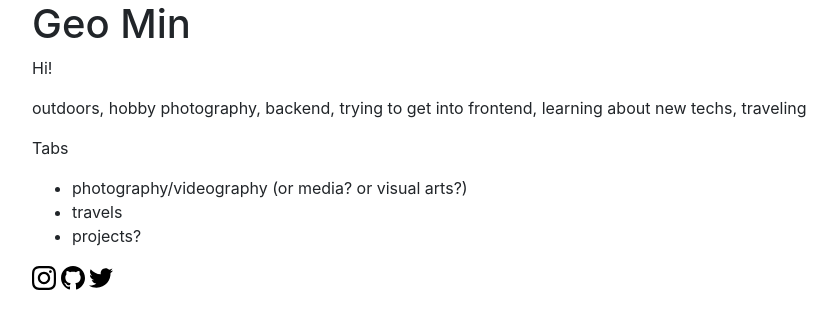
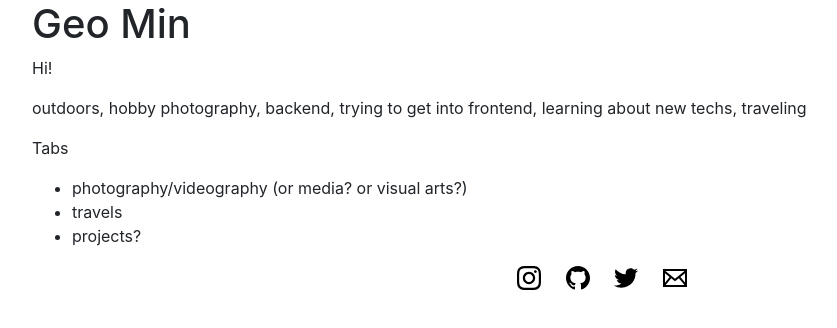
Before and after one commit to geo-personalsite/geo-personalsite.github.io, a plain HTML site: page index.html in a window 1280 px wide. Shown: the whole page, without its empty margins (38-875 px from the left). Drawn offline with nearby package versions, Linux system fonts and the light colour scheme.

Commit message:
footer added

```diff
--- a/index.html
+++ b/index.html
@@ -21,12 +21,23 @@
                         <li>travels</li>
                         <li>projects?</li>
                     </ul>
-                    <a href="https://www.instagram.com/geomin76/" target="_blank"><svg xmlns="http://www.w3.org/2000/svg" width="24" height="24" viewBox="0 0 24 24"><path d="M12 2.163c3.204 0 3.584.012 4.85.07 3.252.148 4.771 1.691 4.919 4.919.058 1.265.069 1.645.069 4.849 0 3.205-.012 3.584-.069 4.849-.149 3.225-1.664 4.771-4.919 4.919-1.266.058-1.644.07-4.85.07-3.204 0-3.584-.012-4.849-.07-3.26-.149-4.771-1.699-4.919-4.92-.058-1.265-.07-1.644-.07-4.849 0-3.204.013-3.583.07-4.849.149-3.227 1.664-4.771 4.919-4.919 1.266-.057 1.645-.069 4.849-.069zm0-2.163c-3.259 0-3.667.014-4.947.072-4.358.2-6.78 2.618-6.98 6.98-.059 1.281-.073 1.689-.073 4.948 0 3.259.014 3.668.072 4.948.2 4.358 2.618 6.78 6.98 6.98 1.281.058 1.689.072 4.948.072 3.259 0 3.668-.014 4.948-.072 4.354-.2 6.782-2.618 6.979-6.98.059-1.28.073-1.689.073-4.948 0-3.259-.014-3.667-.072-4.947-.196-4.354-2.617-6.78-6.979-6.98-1.281-.059-1.69-.073-4.949-.073zm0 5.838c-3.403 0-6.162 2.759-6.162 6.162s2.759 6.163 6.162 6.163 6.162-2.759 6.162-6.163c0-3.403-2.759-6.162-6.162-6.162zm0 10.162c-2.209 0-4-1.79-4-4 0-2.209 1.791-4 4-4s4 1.791 4 4c0 2.21-1.791 4-4 4zm6.406-11.845c-.796 0-1.441.645-1.441 1.44s.645 1.44 1.441 1.44c.795 0 1.439-.645 1.439-1.44s-.644-1.44-1.439-1.44z"/></svg></a>
-                    <a href="https://github.com/geomin76/" target="_blank"><svg xmlns="http://www.w3.org/2000/svg" width="24" height="24" viewBox="0 0 24 24"><path d="M12 0c-6.626 0-12 5.373-12 12 0 5.302 3.438 9.8 8.207 11.387.599.111.793-.261.793-.577v-2.234c-3.338.726-4.033-1.416-4.033-1.416-.546-1.387-1.333-1.756-1.333-1.756-1.089-.745.083-.729.083-.729 1.205.084 1.839 1.237 1.839 1.237 1.07 1.834 2.807 1.304 3.492.997.107-.775.418-1.305.762-1.604-2.665-.305-5.467-1.334-5.467-5.931 0-1.311.469-2.381 1.236-3.221-.124-.303-.535-1.524.117-3.176 0 0 1.008-.322 3.301 1.23.957-.266 1.983-.399 3.003-.404 1.02.005 2.047.138 3.006.404 2.291-1.552 3.297-1.23 3.297-1.23.653 1.653.242 2.874.118 3.176.77.84 1.235 1.911 1.235 3.221 0 4.609-2.807 5.624-5.479 5.921.43.372.823 1.102.823 2.222v3.293c0 .319.192.694.801.576 4.765-1.589 8.199-6.086 8.199-11.386 0-6.627-5.373-12-12-12z"/></svg></a>
-                    <a href="https://twitter.com/geomin76" target="_blank"><svg xmlns="http://www.w3.org/2000/svg" width="24" height="24" viewBox="0 0 24 24"><path d="M24 4.557c-.883.392-1.832.656-2.828.775 1.017-.609 1.798-1.574 2.165-2.724-.951.564-2.005.974-3.127 1.195-.897-.957-2.178-1.555-3.594-1.555-3.179 0-5.515 2.966-4.797 6.045-4.091-.205-7.719-2.165-10.148-5.144-1.29 2.213-.669 5.108 1.523 6.574-.806-.026-1.566-.247-2.229-.616-.054 2.281 1.581 4.415 3.949 4.89-.693.188-1.452.232-2.224.084.626 1.956 2.444 3.379 4.6 3.419-2.07 1.623-4.678 2.348-7.29 2.04 2.179 1.397 4.768 2.212 7.548 2.212 9.142 0 14.307-7.721 13.995-14.646.962-.695 1.797-1.562 2.457-2.549z"/></svg></a>
                 </div>
             </div>
         </div>
+
+        <footer>
+            <div class="container">
+                <div class="row">
+                    <div class="xl-12 lg-12 md-12 sm-12" style="margin: auto;">
+                        <a style="padding: 10px" href="https://www.instagram.com/geomin76/" target="_blank"><svg xmlns="http://www.w3.org/2000/svg" width="24" height="24" viewBox="0 0 24 24"><path d="M12 2.163c3.204 0 3.584.012 4.85.07 3.252.148 4.771 1.691 4.919 4.919.058 1.265.069 1.645.069 4.849 0 3.205-.012 3.584-.069 4.849-.149 3.225-1.664 4.771-4.919 4.919-1.266.058-1.644.07-4.85.07-3.204 0-3.584-.012-4.849-.07-3.26-.149-4.771-1.699-4.919-4.92-.058-1.265-.07-1.644-.07-4.849 0-3.204.013-3.583.07-4.849.149-3.227 1.664-4.771 4.919-4.919 1.266-.057 1.645-.069 4.849-.069zm0-2.163c-3.259 0-3.667.014-4.947.072-4.358.2-6.78 2.618-6.98 6.98-.059 1.281-.073 1.689-.073 4.948 0 3.259.014 3.668.072 4.948.2 4.358 2.618 6.78 6.98 6.98 1.281.058 1.689.072 4.948.072 3.259 0 3.668-.014 4.948-.072 4.354-.2 6.782-2.618 6.979-6.98.059-1.28.073-1.689.073-4.948 0-3.259-.014-3.667-.072-4.947-.196-4.354-2.617-6.78-6.979-6.98-1.281-.059-1.69-.073-4.949-.073zm0 5.838c-3.403 0-6.162 2.759-6.162 6.162s2.759 6.163 6.162 6.163 6.162-2.759 6.162-6.163c0-3.403-2.759-6.162-6.162-6.162zm0 10.162c-2.209 0-4-1.79-4-4 0-2.209 1.791-4 4-4s4 1.791 4 4c0 2.21-1.791 4-4 4zm6.406-11.845c-.796 0-1.441.645-1.441 1.44s.645 1.44 1.441 1.44c.795 0 1.439-.645 1.439-1.44s-.644-1.44-1.439-1.44z"/></svg></a>
+                        <a style="padding: 10px" href="https://github.com/geomin76/" target="_blank"><svg xmlns="http://www.w3.org/2000/svg" width="24" height="24" viewBox="0 0 24 24"><path d="M12 0c-6.626 0-12 5.373-12 12 0 5.302 3.438 9.8 8.207 11.387.599.111.793-.261.793-.577v-2.234c-3.338.726-4.033-1.416-4.033-1.416-.546-1.387-1.333-1.756-1.333-1.756-1.089-.745.083-.729.083-.729 1.205.084 1.839 1.237 1.839 1.237 1.07 1.834 2.807 1.304 3.492.997.107-.775.418-1.305.762-1.604-2.665-.305-5.467-1.334-5.467-5.931 0-1.311.469-2.381 1.236-3.221-.124-.303-.535-1.524.117-3.176 0 0 1.008-.322 3.301 1.23.957-.266 1.983-.399 3.003-.404 1.02.005 2.047.138 3.006.404 2.291-1.552 3.297-1.23 3.297-1.23.653 1.653.242 2.874.118 3.176.77.84 1.235 1.911 1.235 3.221 0 4.609-2.807 5.624-5.479 5.921.43.372.823 1.102.823 2.222v3.293c0 .319.192.694.801.576 4.765-1.589 8.199-6.086 8.199-11.386 0-6.627-5.373-12-12-12z"/></svg></a>
+                        <a style="padding: 10px" href="https://twitter.com/geomin76" target="_blank"><svg xmlns="http://www.w3.org/2000/svg" width="24" height="24" viewBox="0 0 24 24"><path d="M24 4.557c-.883.392-1.832.656-2.828.775 1.017-.609 1.798-1.574 2.165-2.724-.951.564-2.005.974-3.127 1.195-.897-.957-2.178-1.555-3.594-1.555-3.179 0-5.515 2.966-4.797 6.045-4.091-.205-7.719-2.165-10.148-5.144-1.29 2.213-.669 5.108 1.523 6.574-.806-.026-1.566-.247-2.229-.616-.054 2.281 1.581 4.415 3.949 4.89-.693.188-1.452.232-2.224.084.626 1.956 2.444 3.379 4.6 3.419-2.07 1.623-4.678 2.348-7.29 2.04 2.179 1.397 4.768 2.212 7.548 2.212 9.142 0 14.307-7.721 13.995-14.646.962-.695 1.797-1.562 2.457-2.549z"/></svg></a>
+                        <a style="padding: 10px" href="mailto:geomin76@gmail.com" target="_blank"><svg xmlns="http://www.w3.org/2000/svg" width="24" height="24" viewBox="0 0 24 24"><path d="M0 3v18h24v-18h-24zm6.623 7.929l-4.623 5.712v-9.458l4.623 3.746zm-4.141-5.929h19.035l-9.517 7.713-9.518-7.713zm5.694 7.188l3.824 3.099 3.83-3.104 5.612 6.817h-18.779l5.513-6.812zm9.208-1.264l4.616-3.741v9.348l-4.616-5.607z"/></svg></a>
+                    </div>
+                </div>
+            </div>
+        </footer>
+
 
         <script src="https://code.jquery.com/jquery-3.5.1.slim.min.js" integrity="sha384-DfXdz2htPH0lsSSs5nCTpuj/zy4C+OGpamoFVy38MVBnE+IbbVYUew+OrCXaRkfj" crossorigin="anonymous"></script>
         <script src="https://cdn.jsdelivr.net/npm/popper.js@1.16.0/dist/umd/popper.min.js" integrity="sha384-Q6E9RHvbIyZFJoft+2mJbHaEWldlvI9IOYy5n3zV9zzTtmI3UksdQRVvoxMfooAo" crossorigin="anonymous"></script>
```
